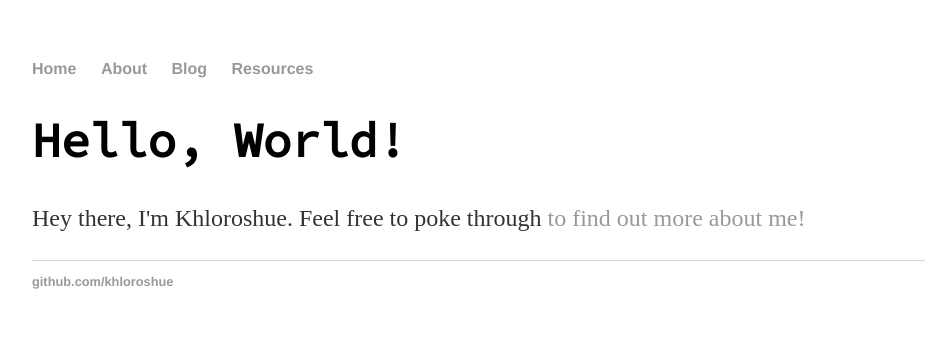
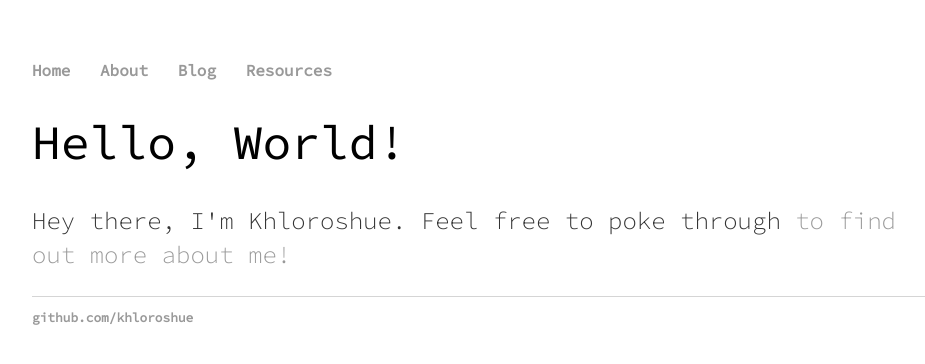
Before and after one commit to khloroshue/khloroshue.github.io, a Jekyll site: the page built from index.html, in a window 1280 px wide. Shown: the top 364 px of the page, without its empty margins (160-1085 px from the left). Built offline with Jekyll 4.4.1, drawn with Linux system fonts in a browser that asks for light colours.

Commit message:
Update main.css

```diff
--- a/css/main.css
+++ b/css/main.css
@@ -3,7 +3,8 @@ body {
     width: 70%;
 }
 nav ul, footer ul {
-    font-family:'Helvetica', 'Arial', 'Sans-Serif';
+    font-family:'Source Code Pro', monospace;
+    font-weight: 200;
     padding: 0px;
     list-style: none;
     font-weight: bold;
@@ -22,9 +23,12 @@ a:hover {
 h1 {
     font-size: 3em;
     font-family:'Source Code Pro', monospace;
+    font-weight: 400;
 }
 p {
     font-size: 1.5em;
+    font-weight:300;
+    font-family:'Source Code Pro', monospace;
     line-height: 1.4em;
     color: #333;
 }
```
